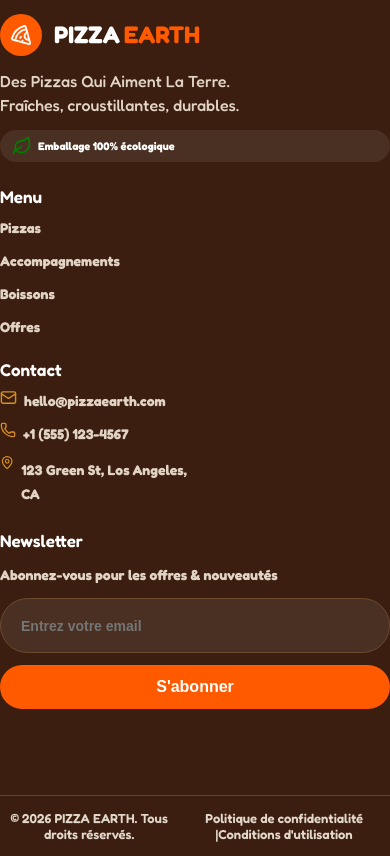
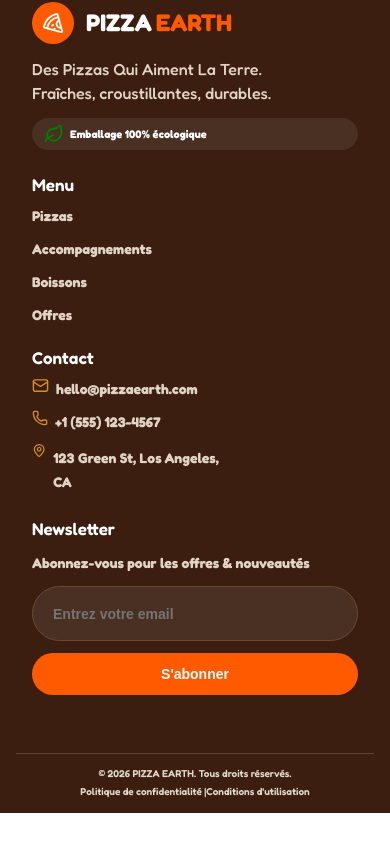
Before and after one commit to sebastien358/pizza-earth-frontend, a Next.js app: page / in a window 390 px wide. Shown: the part 6237-7093 px from the top of the page. After the commit the page ends 7050 px from the top, so only its background shows below. Built offline with nearby package versions, Linux system fonts and the light colour scheme; no server answers.

Commit message:
responsive footer

```diff
--- a/src/components/footer/Footer.module.scss
+++ b/src/components/footer/Footer.module.scss
@@ -111,12 +111,31 @@ $breakpoint-sm: 600px;
 .footer {
   background: $bg-footer;
   color: $color-white;
+
+  @media (max-width: 1200px) {
+    padding: 20px;
+
+  }
+
+  @media (max-width: 768px) {
+    padding: 16px;
+  }
+
   &__inner {
     @include container;
     display: grid;
     grid-template-columns: 1.2fr 0.7fr 0.9fr 1.1fr;
     gap: 24px;
     padding: 60px 0 60px 0;
+
+    @media (max-width: 768px) {
+      padding: 40px 20px;
+    }
+
+    @media (max-width: 480px) {
+      padding: 32px 16px;
+    }
+
     @include respond(md) { grid-template-columns: 1fr 1fr; }
     @include respond(sm) { grid-template-columns: 1fr; }
   }
@@ -258,6 +277,10 @@ $breakpoint-sm: 600px;
     button {
         @include btn; width: 100%; justify-content: center;
         font-weight: 800;
+
+        @media (max-width: 768px) {
+          font-size: 14px;
+        }
       }
     }
 
@@ -274,5 +297,21 @@ $breakpoint-sm: 600px;
     display: flex;
     align-items: center;
     justify-content: space-between;
+
+    @media (max-width: 600px) {
+      flex-direction: column;
+      gap: 6px;
+      text-align: center;
+      font-size: 11px;
+      padding: 13px 0 0 0;
+    }
+
+    @media (max-width: 768px) {
+      font-size: 11px;
+    }
+
+    @media (max-width: 600px) {
+      font-size: 10px;
+    }
   }
 }
```
